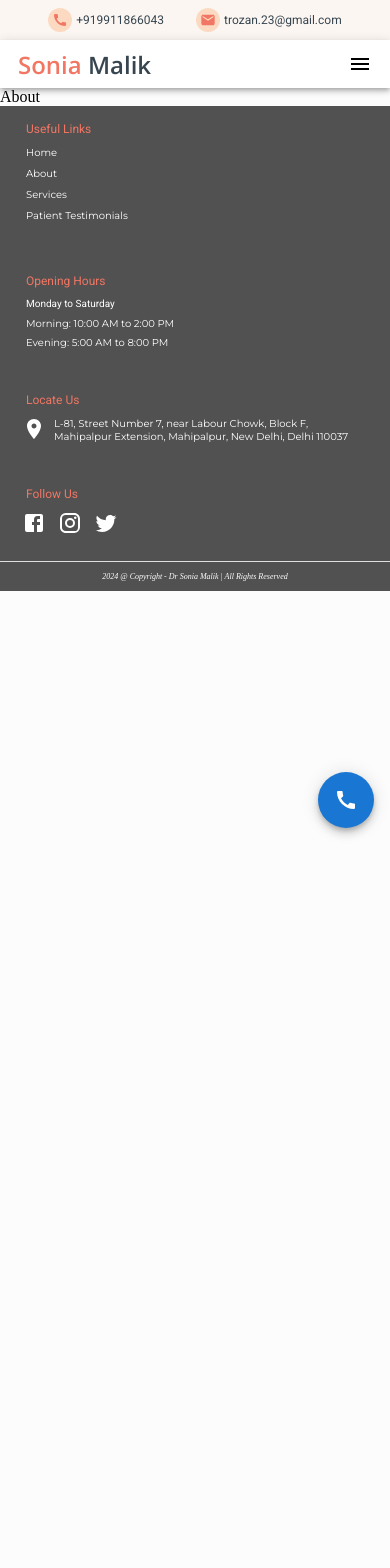
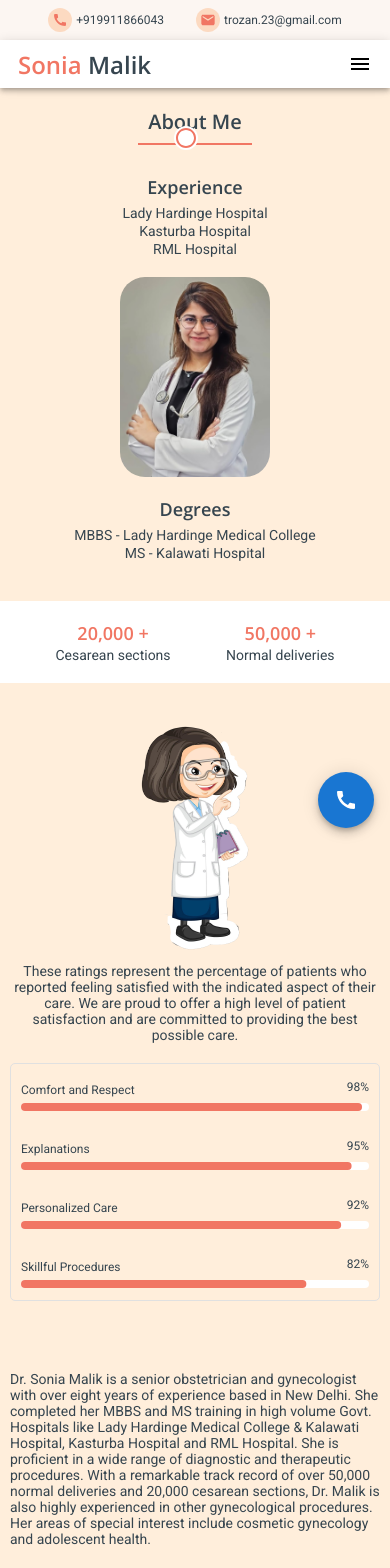
Before and after one commit to abhishekdhanerwal/swasthya-clinic, a Next.js app: page /about in a window 390 px wide. Shown: the top 1568 px of the page. Before the commit the page ends 844 px from the top, so only its background shows below. Built offline with nearby package versions, Linux system fonts and the light colour scheme; a web font is replaced by a local one.

Commit message:
about page done

```diff
--- a/src/components/header/index.tsx
+++ b/src/components/header/index.tsx
@@ -8,9 +8,11 @@ import NavigationDrawer from '@/components/navigation-drawer';
 import css from './index.module.css';
 import { useFonts } from '@/hooks/useFonts';
 import { Button } from '@mui/material';
+import { useRouter } from 'next/router';
 
 
 export const Header = () => {
+    const router = useRouter();
     const [openSideMenu, setOpenSideMenu] = useState(false);
 
     const { openSans } = useFonts();
@@ -22,9 +24,11 @@ export const Header = () => {
         setOpenSideMenu(false);
     };
 
+    const goToHome = () => router.push("/");
+
     return (
         <header className={css.header}>
-            <span className={`${css.title} ${openSans.className}`}><span>Sonia</span> Malik</span>
+            <span className={`${css.title} ${openSans.className}`} onClick={goToHome}><span>Sonia</span> Malik</span>
             <nav className={css.navigation}>
                 <NavigationButtons />
             </nav>
--- a/src/components/page-heading/index.module.css
+++ b/src/components/page-heading/index.module.css
@@ -2,7 +2,7 @@
   color: var(--secondary-color-charcoal);
   position: relative;
   text-align: center;
-    margin-top: 30px;
+  padding-top: 30px;
   margin-bottom: 50px;
 }
 
@@ -27,7 +27,7 @@
 /* Responsive adjustments for mobile */
 @media (max-width: 480px) {
   .heading {
-        margin-top: 20px;
+    padding-top: 20px;
     margin-bottom: 40px;
     font-size: 20px;
   }
--- /dev/null
+++ b/src/pages/about/index.module.css
@@ -0,0 +1,227 @@
+.aboutSection {
+  background-color: #ffeedb;
+}
+
+.aboutContainer {
+  color: var(--secondary-color-charcoal);
+}
+
+.summaryContainer {
+  display: flex;
+}
+
+.summaryChild {
+  display: flex;
+  flex-grow: 1;
+  flex-direction: column;
+  align-items: center;
+  width: calc(100vh / 3);
+  justify-content: center;
+}
+
+.summaryChild > h1 {
+  font-size: 32px;
+}
+
+.summaryChild > ul {
+  margin-top: 16px;
+  list-style-type: none;
+}
+
+.summaryChild > ul > li {
+  margin-top: 8px;
+}
+
+.docImgContainer {
+  position: relative;
+  width: 200px;
+  height: 300px;
+}
+
+.docImg {
+  border-radius: 25px;
+}
+
+.infoContainer {
+  margin-top: 60px;
+  background: #fff;
+  padding: 40px 0;
+  display: flex;
+  justify-content: space-evenly;
+}
+
+.info {
+  display: flex;
+  flex-direction: column;
+  align-items: center;
+}
+
+.info > span:first-child {
+  color: var(--primary-color-orange);
+  font-size: 48px;
+}
+
+.info > span:last-child {
+  color: var(--secondary-color-charcoal);
+  margin-top: 12px;
+  font-size: 18px;
+}
+
+.ratingInfoContainer {
+  display: flex;
+  align-items: center;
+  padding: 30px 0;
+  margin-right: 300px;
+  margin-left: 300px;
+}
+
+.ratingInfo {
+  width: 100%;
+  margin-left: 100px;
+}
+
+.ratingInfo p {
+  text-align: center;
+}
+
+.ratingContainer {
+  margin-top: 10px;
+  border: 1px solid #e0e0e0;
+  border-radius: 5px;
+  padding: 0px 16px;
+}
+
+.progress {
+  padding: 12px 10px;
+  border-radius: 5px;
+  margin-top: 4px;
+}
+
+.progress span:nth-child(2) {
+  float: right;
+  font-size: 14px;
+}
+
+.progress > span:first-child {
+  margin-bottom: 6px;
+  display: inline-block;
+}
+
+.description {
+  padding: 40px 0;
+  display: flex;
+  justify-content: center;
+}
+
+.description p {
+  width: 600px;
+  font-size: 18px;
+}
+
+/* Responsive adjustments for tabs */
+@media (max-width: 1024px) {
+  .ratingInfoContainer {
+    padding: 30px 0;
+    margin-right: 100px;
+    margin-left: 100px;
+  }
+
+  .summaryChild > h1 {
+    font-size: 28px;
+  }
+
+  .info > span:first-child {
+    font-size: 32px;
+  }
+}
+
+/* Responsive adjustments for mobile devices */
+@media (max-width: 480px) {
+  .summaryContainer {
+    flex-direction: column;
+    align-items: center;
+  }
+
+  .ratingInfoContainer {
+    flex-direction: column;
+    padding: 30px 0;
+    margin-right: 00px;
+    margin-left: 00px;
+  }
+
+  .description {
+    margin-right: 10px;
+    margin-left: 10px;
+  }
+
+  .description p {
+    width: 100%;
+    font-size: 14px;
+  }
+
+  .ratingInfo {
+    margin-left: 0px;
+  }
+
+  .ratingInfo p {
+    font-size: 14px;
+    margin-right: 10px;
+    margin-left: 10px;
+  }
+
+  .ratingContainer {
+    margin-top: 20px;
+    padding: 0px;
+    margin-right: 10px;
+    margin-left: 10px;
+  }
+
+  .progress span:nth-child(2) {
+    font-size: 12px;
+  }
+
+  .progress > span:first-child {
+    font-size: 12px;
+  }
+
+  .infoContainer {
+    padding: 20px 0;
+    margin-top: 40px;
+  }
+
+  .info > span:first-child {
+    font-size: 18px;
+  }
+
+  .info > span:last-child {
+    margin-top: 2px;
+    font-size: 14px;
+  }
+
+  .summaryChild {
+    text-align: center;
+  }
+
+  .summaryContainer .summaryChild:nth-child(2),
+  .summaryContainer .summaryChild:nth-child(3) {
+    margin-top: 20px; /* Adjust the value as needed */
+  }
+
+  .summaryChild > h1 {
+    font-size: 18px;
+  }
+
+  .summaryChild > ul {
+    margin-top: 4px;
+  }
+
+  .summaryChild > ul > li {
+    margin-top: 2px;
+    font-size: 14px;
+  }
+
+  .docImgContainer {
+    width: 150px;
+    height: 200px;
+  }
+}
--- a/src/pages/about/index.tsx
+++ b/src/pages/about/index.tsx
@@ -1,10 +1,128 @@
+import { PageHeading } from "@/components/page-heading";
 
-const About = () => {
+import css from './index.module.css';
+import Image from "next/image";
+import { useFonts } from "@/hooks/useFonts";
+import { styled, useMediaQuery } from "@mui/system";
+import { LinearProgress, Slider, linearProgressClasses } from "@mui/material";
+import { ReviewRatingProgress } from "@/components/review-rating-progress";
+import { ThemeColors } from "@/constants/colors";
+
+const BorderLinearProgress = styled(LinearProgress)(() => ({
+    height: 10,
+    borderRadius: 5,
+    [`&.${linearProgressClasses.colorPrimary}`]: {
+        backgroundColor: '#fff',
+    },
+    [`& .${linearProgressClasses.bar}`]: {
+        borderRadius: 5,
+        backgroundColor: ThemeColors.orange,
+    },
+    ['@media (max-width: 480px)']: {
+        height: 8
+    }
+}));
+interface InfoProps {
+    count: string;
+    label: string;
+}
+
+const INFO_CONTENT = [{ count: '20,000', label: 'Cesarean sections' }, { count: '50,000', label: 'Normal deliveries' }];
+
+const EVALUATION = [
+    {
+        name: 'Comfort and Respect',
+        value: 98,
+    },
+    {
+        name: 'Explanations',
+        value: 95,
+    },
+    {
+        name: 'Personalized Care',
+        value: 92,
+    },
+    {
+        name: 'Skillful Procedures',
+        value: 82,
+    }
+];
+
+const Info = ({ count, label }: InfoProps) => {
+    const { roboto, openSans } = useFonts();
     return (
-        <div>
-            About
+        <div className={css.info}>
+            <span className={openSans.className}>{count} +</span>
+            <span className={roboto.className}>{label}</span>
         </div>
     )
 }
 
+const About = () => {
+    const { roboto, openSans } = useFonts();
+    const matchesSmallScreen = useMediaQuery('(max-width: 480px)');
+
+    return (
+        <section className={css.aboutSection}>
+            <PageHeading title="About Me" />
+            <div className={css.aboutContainer}>
+                <div className={css.summaryContainer}>
+                    <div className={css.summaryChild}>
+                        <h1 className={openSans.className}>Experience</h1>
+                        <ul className={roboto.className}>
+                            <li>Lady Hardinge Hospital</li>
+                            <li>Kasturba Hospital</li>
+                            <li>RML Hospital</li>
+                        </ul>
+                    </div>
+                    <div className={css.summaryChild}>
+                        <div className={css.docImgContainer}>
+                            <Image
+                                alt="know your doc"
+                                src="/images/sonia.jpg"
+                                objectFit="cover"
+                                className={css.docImg}
+                                fill
+                            />
+                        </div>
+                    </div>
+                    <div className={css.summaryChild}>
+                        <h1 className={openSans.className}>Degrees</h1>
+                        <ul className={roboto.className}>
+                            <li>MBBS - Lady Hardinge Medical College</li>
+                            <li>MS - Kalawati Hospital</li>
+                        </ul>
+                    </div>
+                </div>
+                <div className={css.infoContainer}>
+                    {INFO_CONTENT.map(item => <Info {...item} />)}
+                </div>
+                <div className={css.ratingInfoContainer}>
+                        <Image
+                            alt="about image"
+                            src="/images/about-3.png"
+                            width={matchesSmallScreen ? 130 : 200}
+                            height={matchesSmallScreen ? 250 : 350}
+                        />
+                    <div className={css.ratingInfo}>
+                        <p className={roboto.className}>These ratings represent the percentage of patients who reported feeling satisfied with the indicated aspect of their care. We are proud to offer a high level of patient satisfaction and are committed to providing the best possible care.</p>
+                        <div className={css.ratingContainer}>
+                            {EVALUATION.map(item => (
+                                <div key={item.name} className={css.progress}>
+                                        <span className={roboto.className}>{item.name}</span>
+                                        <span className={roboto.className}>{item.value}%</span>
+                                        <BorderLinearProgress variant="determinate" value={item.value} />
+                                </div>
+                            ))}
+                        </div>
+                    </div>
+                </div>
+                <div className={css.description}>
+                    <p className={roboto.className}>Dr. Sonia Malik is a senior obstetrician and gynecologist with over eight years of experience based in New Delhi. She completed her MBBS and MS training in high volume Govt. Hospitals like Lady Hardinge Medical College & Kalawati Hospital, Kasturba Hospital and RML Hospital. She is proficient in a wide range of diagnostic and therapeutic procedures. With a remarkable track record of over 50,000 normal deliveries and 20,000 cesarean sections, Dr. Malik is also highly experienced in other gynecological procedures. Her areas of special interest include cosmetic gynecology and adolescent health.</p>
+                </div>
+            </div>
+        </section>
+    )
+}
+
 export default About;
```
Also changed, not shown: src/components/speciality/index.module.css (+6 -1 lines), public/images/about-3.png (added), 1 other file (tests, documents, lock files or other folders). Lines whose indentation alone changed are shown as unchanged.
